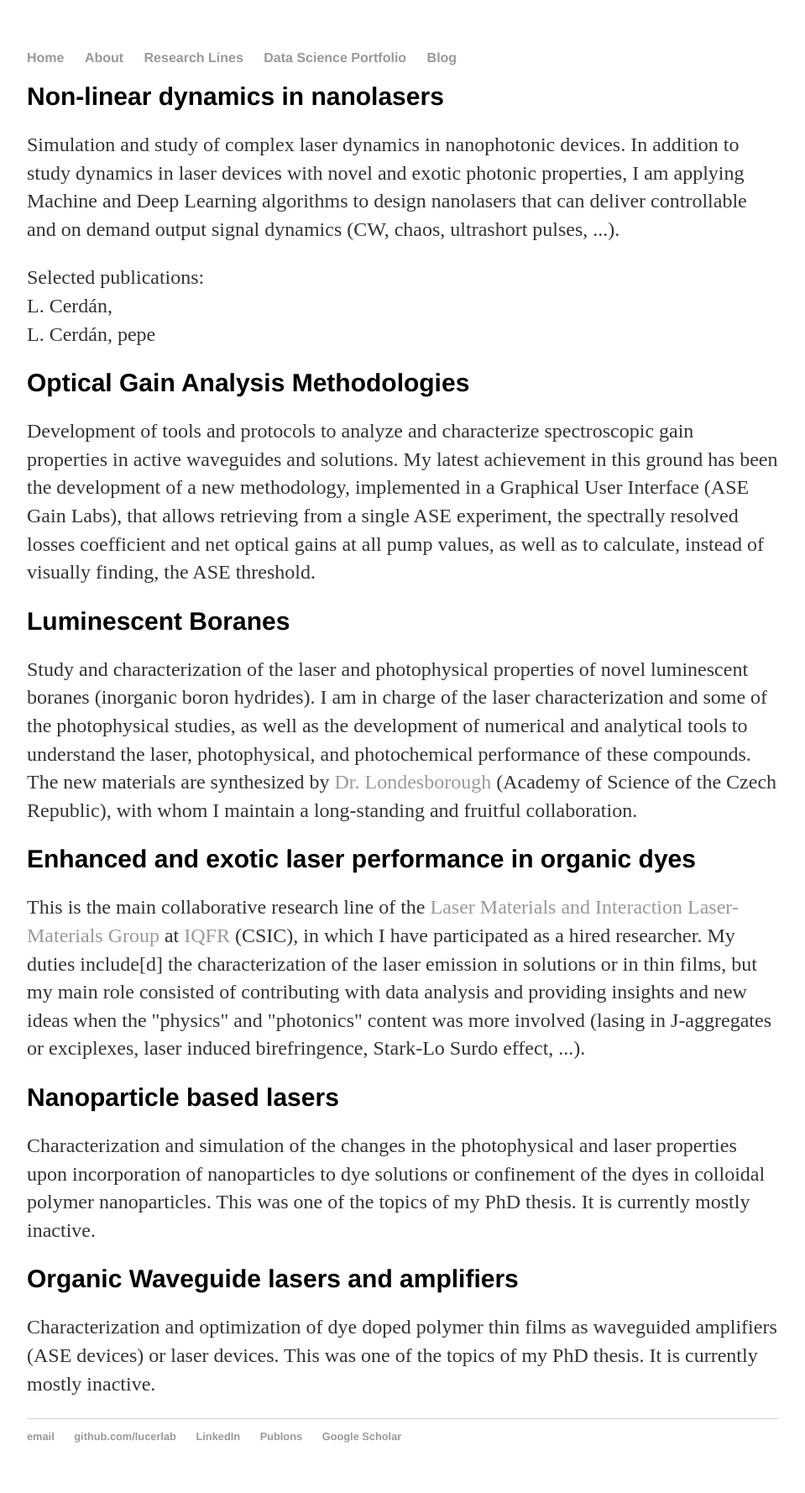
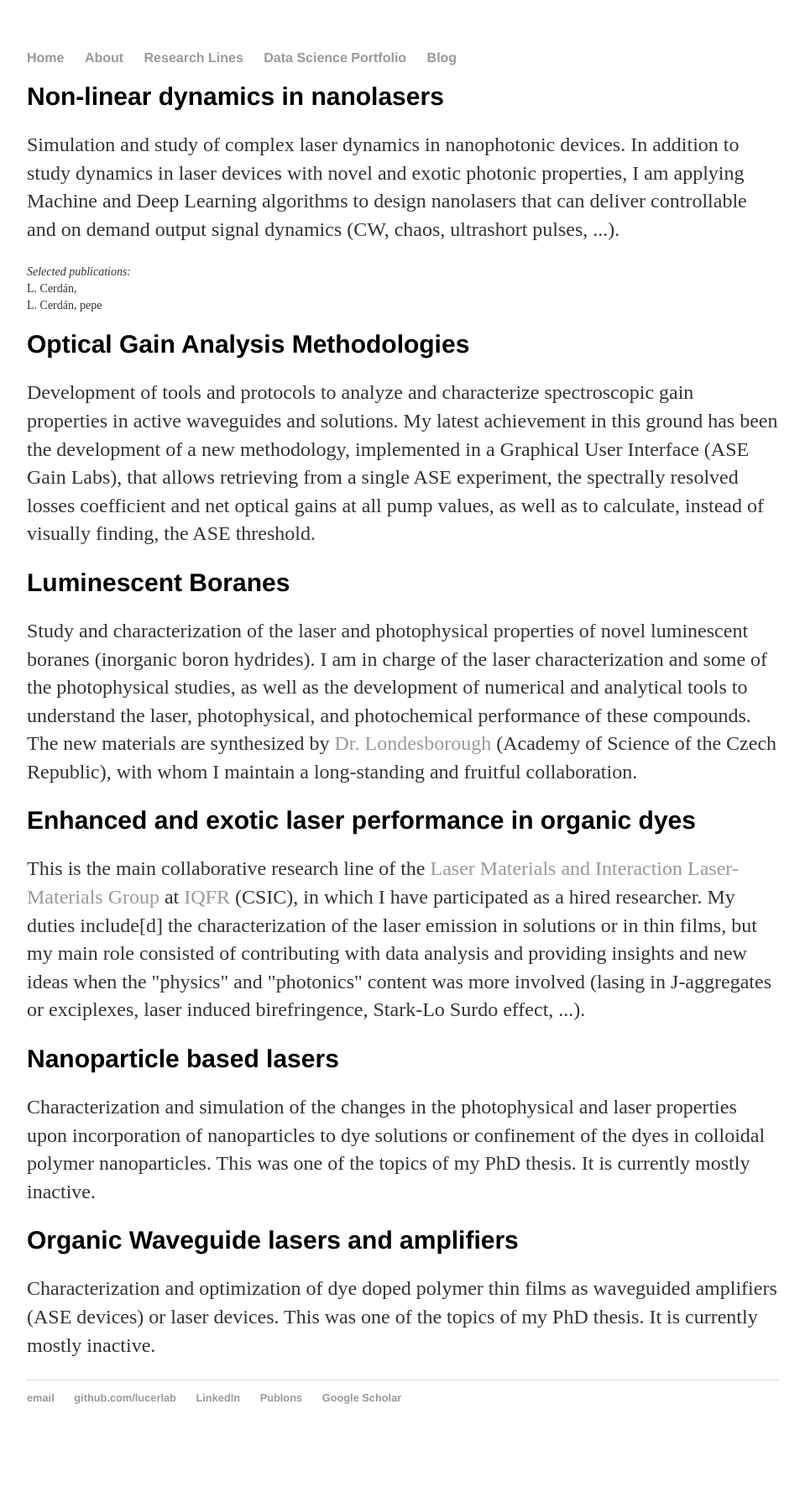
Before and after one commit to lucerlab/lucerlab.github.io, a Jekyll site: the page built from research/index.html, in a window 1280 px wide. Shown: the whole page at 84% size, without its empty margins (160-1119 px from the left). Built offline with Jekyll 4.4.1, drawn with Linux system fonts in a browser that asks for light colours; after the commit the page ends 1732 px from its top, so only the background shows below that.

Commit message:
Update index.html

```diff
--- a/research/index.html
+++ b/research/index.html
@@ -11,13 +11,10 @@ Deep Learning algorithms to design nanolasers that can deliver controllable and
 (CW, chaos, ultrashort pulses, ...).
 </p>
 
-<p> Selected publications:<br>
+<p style="font-size:14px;"> <em>Selected publications: </em><br>
 L. Cerdán, <br>
 L. Cerdán, pepe
 </p>
-
-
-
 
 	<h1 style="font-size:30px;">Optical Gain Analysis Methodologies</h1>
 	<p> Development of tools and protocols to analyze and characterize spectroscopic gain properties in active waveguides and solutions.
```
